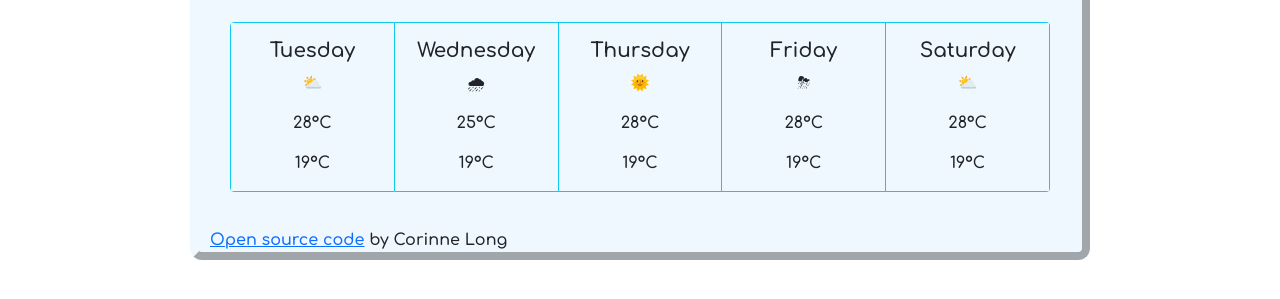
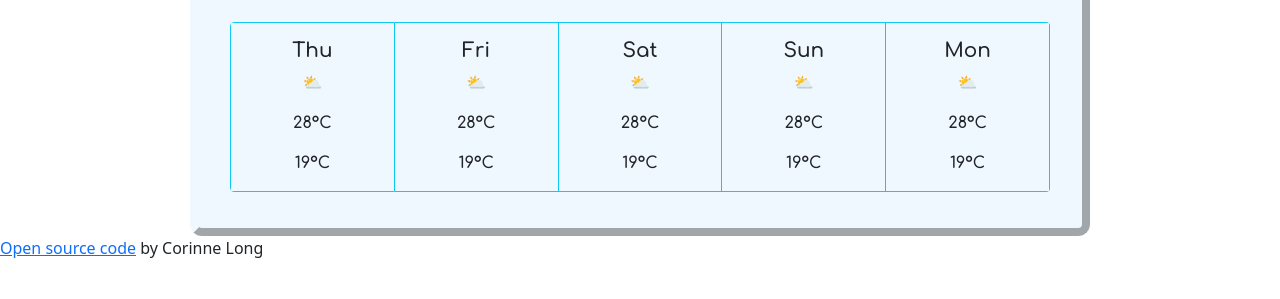
Before and after one commit to boschmac/SheCodes-WeatherApp, a plain HTML site: page index.html in a window 1280 px wide. Shown: the part 265-564 px from the top of the page. Drawn offline with nearby package versions, Linux system fonts and the light colour scheme.

Commit message:
Fixed forecast element to function in JS

```diff
--- a/index.html
+++ b/index.html
@@ -25,43 +25,42 @@
 			<h1>Weather App</h1>
 			<h2 id="current-date"></h2>
 
-
 			<form class="search" id="city-search">
 				<div class="row justify-content-md-center">
-					<div class = "col-2"></div>
-					<div class = "col-3 search-bar">
-						<input type="text" placeholder="Search for location" id="city-input" />
+					<div class="col-2"></div>
+					<div class="col-3 search-bar">
+						<input
+							type="text"
+							placeholder="Search for location"
+							id="city-input"
+						/>
 					</div>
-					<div class = "col-1 search-bar">
-						<input type="submit" class="submit-button button"  placeholder="Search" />
+					<div class="col-1 search-bar">
+						<input
+							type="submit"
+							class="submit-button button"
+							placeholder="Search"
+						/>
 					</div>
-					<div class = "col-3">
+					<div class="col-3">
 						<button class="button" id="current-city">Current City</button>
 					</div>
 				</div>
 			</form>
 
-
 			<h3 class="location"></h3>
-
 
 			<div class="weather-today">
 				<div class="row justify-content-md-center">
-					<div class = "col-2 text-center">
-						<img src="" alt="Clear" id="weather-icon"/>
-
+					<div class="col-2 text-center">
+						<img src="" alt="Clear" id="weather-icon" />
 					</div>
 					<div class="col-1 text-center">
-						<p class="todays-temp"><span id="weather-today">-</span>
-							<span class = "weather-unit" id="weather-unit">
-
-							</span>
+						<p class="todays-temp">
+							<span id="weather-today">-</span>
+							<span class="weather-unit" id="weather-unit"> </span>
 						</p>
 						<p id="weather-description"></p>
-
-
-
-
 					</div>
 					<div class="col-2 text-center">
 						<p>Wind: <span id="wind-speed"></span></p>
@@ -70,57 +69,17 @@
 					</div>
 				</div>
 			</div>
-			<div class="card-group weekly-weather">
-				<div class="card text-center border-info mb-3" style="max-width: 18rem">
-					<div class="card-body">
-						<h5 class="card-title">Tuesday</h5>
-						<p class="card-text weather-emoji">⛅</p>
-						<p class="card-text">28°C</p>
-						<p class="card-text">19°C</p>
-					</div>
-				</div>
-				<div class="card text-center border-info mb-3" style="max-width: 18rem">
-					<div class="card-body">
-						<h5 class="card-title">Wednesday</h5>
-						<p class="card-text weather-emoji">🌧</p>
-						<p class="card-text">25°C</p>
-						<p class="card-text">19°C</p>
-					</div>
-				</div>
-				<div class="card text-center border-info mb-3" style="max-width: 18rem">
-					<div class="card-body">
-						<h5 class="card-title">Thursday</h5>
-						<p class="card-text weather-emoji">🌞</p>
-						<p class="card-text">28°C</p>
-						<p class="card-text">19°C</p>
-					</div>
-				</div>
-				<div class="card text-center border-info mb-3" style="max-width: 18rem">
-					<div class="card-body">
-						<h5 class="card-title">Friday</h5>
-						<p class="card-text weather-emoji">⛈</p>
-						<p class="card-text">28°C</p>
-						<p class="card-text">19°C</p>
-					</div>
-				</div>
-				<div class="card text-center border-info mb-3" style="max-width: 18rem">
-					<div class="card-body">
-						<h5 class="card-title">Saturday</h5>
-						<p class="card-text weather-emoji">⛅</p>
-						<p class="card-text">28°C</p>
-						<p class="card-text">19°C</p>
-					</div>
-				</div>
+
+			<div class="card-group" id="weekly-weather"></div>
 		</div>
 		<span>
-	<a href="https://github.com/boschmac/SheCodes-WeatherApp" target="_blank">Open source code</a>
-	<p class="credit"> by Corinne Long</p>
-
+			<a href="https://github.com/boschmac/SheCodes-WeatherApp" target="_blank"
+				>Open source code</a
+			>
+			<p class="credit">by Corinne Long</p>
 		</span>
-
 
 		<script src="src/script.js"></script>
 		<script src="https://cdn.jsdelivr.net/npm/axios/dist/axios.min.js"></script>
-
 	</body>
 </html>
--- a/src/script.js
+++ b/src/script.js
@@ -37,6 +37,30 @@ function formatDate(date) {
 	}
 	today.innerHTML = ` ${currentDay}, ${currentMonth} ${currentDate} ${currentHour}:${currentMinutes} `;
 }
+
+function displayForecast() {
+	let forecastElement = document.querySelector("#weekly-weather");
+	let days = ["Thu", "Fri", "Sat", "Sun", "Mon"];
+
+	let forecastHTML = ``;
+
+	days.forEach(function (days) {
+		forecastHTML =
+			forecastHTML +
+			`<div class="card text-center border-info mb-3" style="max-width: 18rem">
+					<div class="card-body">
+						<h5 class="card-title">${days}</h5>
+						<p class="card-text weather-emoji">⛅</p>
+						<p class="card-text">28°C</p>
+						<p class="card-text">19°C</p>
+					</div>
+					</div>`;
+	});
+
+	forecastElement.innerHTML = forecastHTML;
+	console.log(forecastHTML);
+}
+
 function showTemperature(response) {
 	let currentTemp = document.querySelector("#weather-today");
 	let weatherDescription = document.querySelector("#weather-description");
@@ -109,3 +133,5 @@ citySearch.addEventListener("submit", clickSearch);
 
 let currentCity = document.querySelector("#current-city");
 currentCity.addEventListener("click", getCurrent);
+
+displayForecast();
--- a/src/style.css
+++ b/src/style.css
@@ -23,6 +23,7 @@ h2 {
 
 h3 {
 	margin-bottom: 30px;
+	text-transform: capitalize;
 }
 
 p.current-date {
@@ -34,7 +35,7 @@ p.current-date {
 	display: block;
 }
 
-.weekly-weather {
+#weekly-weather {
 	padding: 20px;
 }
 
```
Lines whose indentation alone changed are shown as unchanged.
